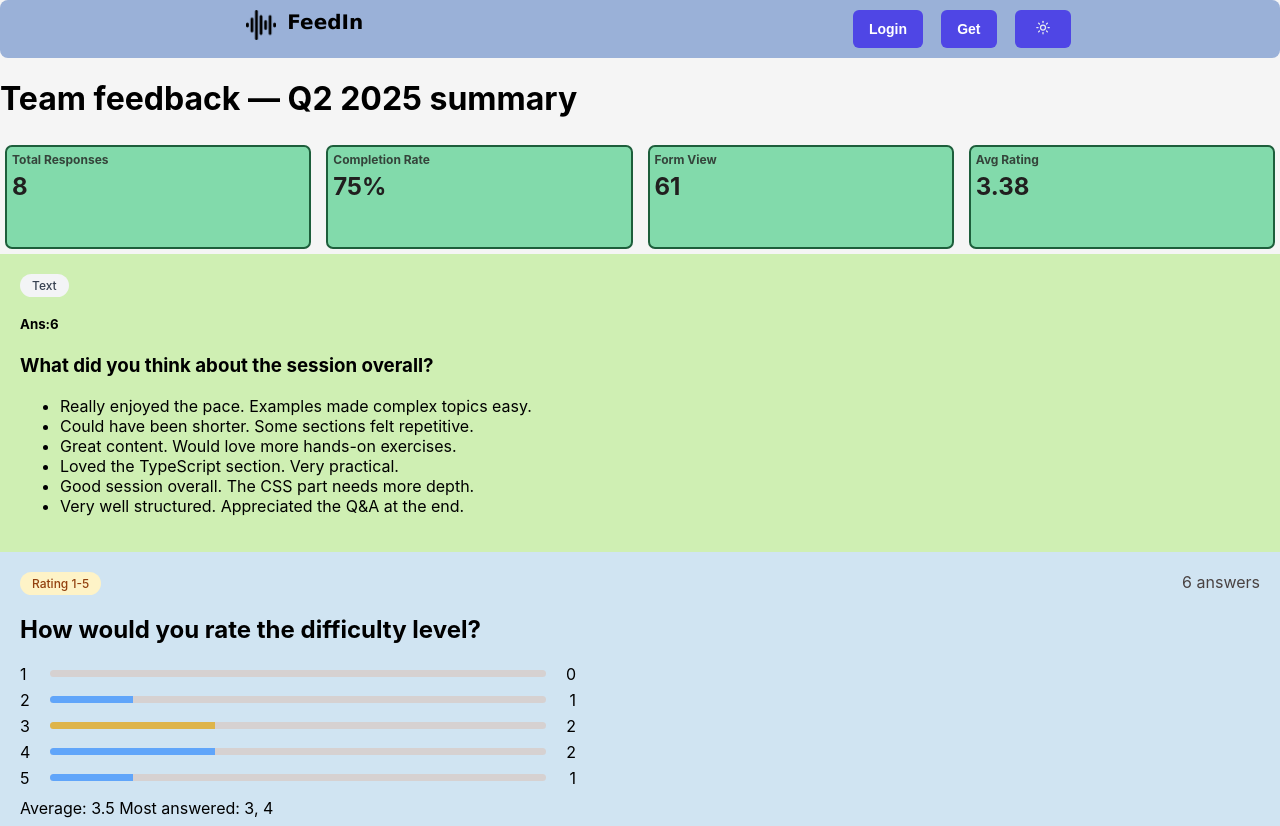
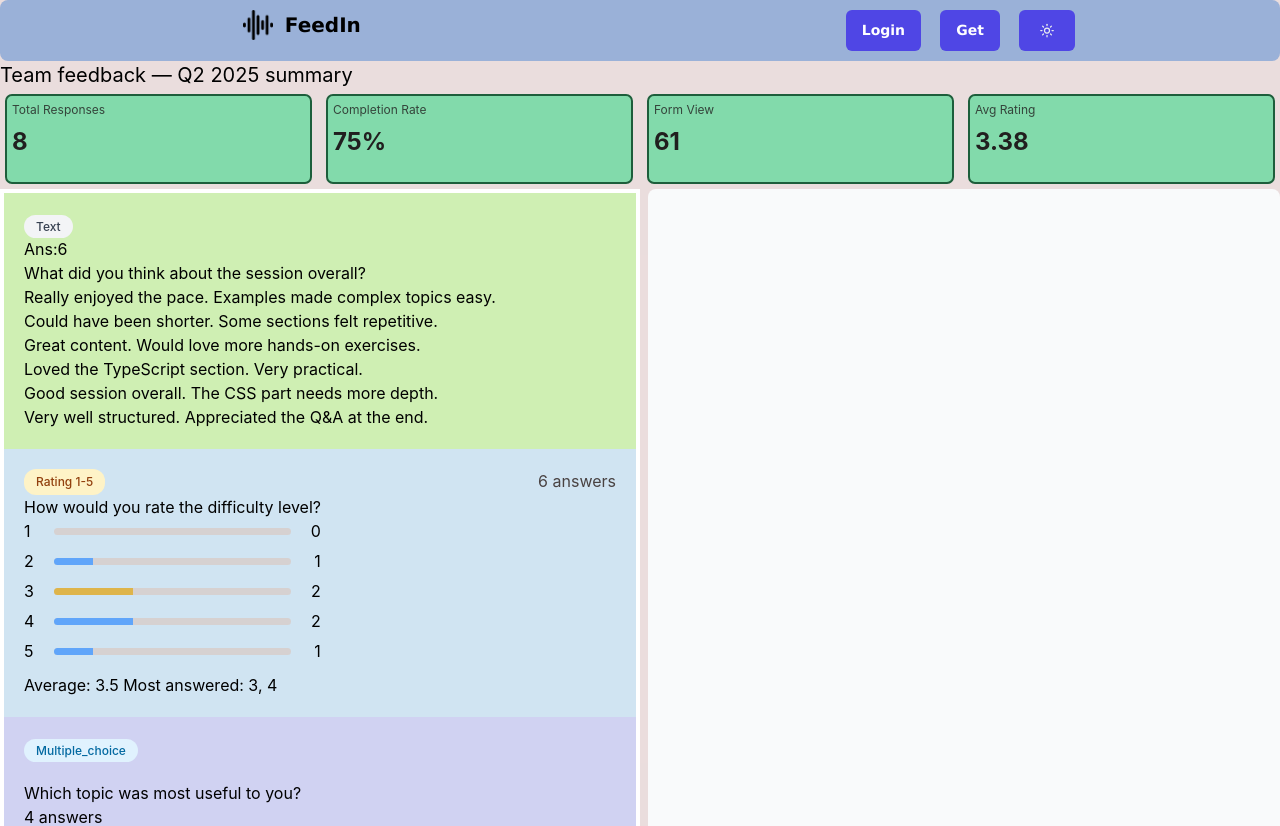
Before and after one commit to soubhik2709/anonymous-feedback-tool, a React (Create React App) app: page / in a window 1280 px wide. Shown: the top 826 px of the page. Built offline with nearby package versions, Linux system fonts and the light colour scheme.

Commit message:
Add new mockActivityData for creating the dashboard responses(right section)

```diff
--- a/package.json
+++ b/package.json
@@ -51,7 +51,10 @@
   },
   "devDependencies": {
     "@types/react-router-dom": "^5.3.3",
+    "autoprefixer": "^10.5.0",
     "eslint-config-prettier": "^10.1.8",
-    "prettier": "^3.8.1"
+    "postcss": "^8.5.10",
+    "prettier": "^3.8.1",
+    "tailwindcss": "^3.4.1"
   }
 }
--- /dev/null
+++ b/postcss.config.js
@@ -0,0 +1,6 @@
+module.exports = {
+  plugins: {
+    tailwindcss: {},
+    autoprefixer: {},
+  },
+}
--- a/src/components/layout/DashboardLayout.tsx
+++ b/src/components/layout/DashboardLayout.tsx
@@ -1,14 +1,15 @@
 // DashboardLayout(wrapper content)
 import Navbar from "./Navbar";
 import Footer from "./Footer";
-import style from "../../styles/components/layout/DashboardLayout.module.css";
+// import style from "../../styles/components/layout/DashboardLayout.module.css";
 export const DashboardLayout = ({
   children,
 }: {
   children: React.ReactNode;
 }) => {
   return (
-    <div className={style.layout}>
+    <div
+   className="min-h-screen overflow-hidden bg-[#dfcacaa3] custom-scrollbar">
       <Navbar></Navbar>
       <main>{children}</main>
       <Footer></Footer>
--- a/src/features/Dashboard/Components/McqQuestionCard.tsx
+++ b/src/features/Dashboard/Components/McqQuestionCard.tsx
@@ -50,7 +50,7 @@ return (
               gap: "20px",
               height: "180px",
               marginTop: "15px",
-              border:"2px solid grey"
+              // border:"2px solid grey"
 
             }}
           >
--- a/src/features/Dashboard/constant/dashboard.data.ts
+++ b/src/features/Dashboard/constant/dashboard.data.ts
@@ -242,21 +242,55 @@ export const mockResponses = [
 ];
 
 
-export const mockStats = {
-  totalResponses: 8,
-  completedResponses: 6,
-  totalViews: 21,
-  completionRate: 75,
-  conversionRate: 38,
-  averageRating: 4.0,
-  newToday: 2,
-  activityByDay: [
-    { day: "Mon", count: 0 },
-    { day: "Tue", count: 2 },
-    { day: "Wed", count: 3 },
-    { day: "Thu", count: 0 },
-    { day: "Fri", count: 2 },
-    { day: "Sat", count: 1 },
-    { day: "Sun", count: 0 },
-  ],
+// src/mock/sidebarMock.ts
+
+export const mockActivityData = {
+
+  // --- RESPONSE ACTIVITY SECTION ---
+  activity: {
+
+    // 7 days bar chart data
+    weeklyActivity: [
+      { day: "Mon", date: "2025-04-14", responseCount: 3 },
+      { day: "Tue", date: "2025-04-15", responseCount: 7 },
+      { day: "Wed", date: "2025-04-16", responseCount: 10 },
+      { day: "Thu", date: "2025-04-17", responseCount: 4 },
+      { day: "Fri", date: "2025-04-18", responseCount: 11 },
+      { day: "Sat", date: "2025-04-19", responseCount: 2 },
+      { day: "Sun", date: "2025-04-20", responseCount: 1 },
+    ],
+
+    // summary line below the chart
+    // "Most responses on Friday · 6 new today"
+    mostActiveDay: "Friday",
+    newToday: 6,
+    totalResponsesThisWeek: 38,
+  },
+
+  // --- FORM VIEWS SECTION ---
+  views: {
+    totalViews: 61,          // how many times the public link was opened
+    totalSubmissions: 24,    // how many actually submitted
+    notConvertedCount: 37,   // views - submissions
+    conversionRate: 39,      // percentage: (24 / 61) * 100 = 39%
+
+    // for the small bar showing converted vs not
+    convertedBar: {
+      converted: 39,         // % width of green bar
+      notConverted: 61,      // % width of gray bar
+    },
+  },
+
+  // --- FORM SETTINGS SECTION ---
+  settings: {
+    isActive: true,              // accepting responses toggle
+    emailNotifications: false,   // email alert toggle
+  },
+
+  // --- SHARE LINK SECTION ---
+  shareLink: {
+    token: "x7k2p",
+    fullUrl: "feedbackanon.com/f/x7k2p",
+  },
+
 };
--- a/src/index.css
+++ b/src/index.css
@@ -1,3 +1,8 @@
+/* //index.css */
+@tailwind base;
+@tailwind components;
+@tailwind utilities;
+
 body {
   margin: 0;
   font-family: -apple-system, BlinkMacSystemFont, 'Segoe UI', 'Roboto', 'Oxygen',
@@ -11,3 +16,16 @@ code {
   font-family: source-code-pro, Menlo, Monaco, Consolas, 'Courier New',
     monospace;
 }
+
+.custom-scrollbar::-webkit-scrollbar {
+  width: 8px;
+}
+
+.custom-scrollbar::-webkit-scrollbar-thumb {
+  background: linear-gradient(180deg, #63b1e4, #1622a3);
+  border-radius: 999px;
+}
+
+.custom-scrollbar::-webkit-scrollbar-track {
+  background: white;
+}
--- a/src/pages/DashboardPage.tsx
+++ b/src/pages/DashboardPage.tsx
@@ -11,31 +11,93 @@ export default function DashboardPage() {
   const stats = getTotalStats();
   return (
     <DashboardLayout>
-      <h1>{mockForm.title} summary</h1>
-      <div
-        style={{
-          display: "grid",
-          gap: "5px",
-          gridTemplateColumns: "repeat(4, 1fr)",
-        }}
-      >
+      <h1 className="text-xl">{mockForm.title} summary</h1>
+
+      {/* Metric Card */}
+      <section className="grid grid-cols-4 gap-1">
         <MetricCard label="Total Responses" value={stats.totalResponse} />
-        <MetricCard
-          label="Completion Rate"
-          value={`${stats.completionRate.toFixed(0)}%`}
-        />
+        <MetricCard  label="Completion Rate" value={`${stats.completionRate.toFixed(0)}%`}/>
         <MetricCard label="Form View" value={61} />
         {/*  this will come from the backend data:*/}
         <MetricCard label="Avg Rating" value={stats.avg} />
+      </section>
+
+      <div className="flex h-[calc(100vh-120px)] gap-2">
+
+        {/* Anwers(LeftSide) */}
+        <section className="p-1 w-1/2 overflow-y-auto bg-[#fff] custom-scrollbar ">
+          {mockForm.questions.map((q) => {
+            if (q.type === "text")
+              return <TextQuestionCard key={q.id} id={q.id} />;
+            if (q.type === "rating")
+              return <RatingQuestionCard key={q.id} id={q.id} />;
+            if (q.type === "multiple_choice") return <McqQuestionCard />;
+            if (q.type === "yes_no") return <YesNoQuestionCard />;
+
+            return null;
+          })}
+        </section>
+
+        {/* BackEnd Fetch UI Data(Right Side) */}
+        <section className="flex-1 bg-[#f9fafb] p-2.5 rounded-lg"></section>
       </div>
-      {mockForm.questions.map((q) => {
-        if (q.type === "text") return <TextQuestionCard key={q.id} id={q.id} />;
-        if (q.type === "rating") return <RatingQuestionCard key={q.id} id={q.id} />;
-        if(q.type === "multiple_choice") return <McqQuestionCard />;
-        if(q.type === "yes_no") return <YesNoQuestionCard/>;
-
-        return null;
-      })}
     </DashboardLayout>
   );
 }
+
+
+
+
+
+
+/*
+Edit the style later ->
+// const stats = getTotalStats();
+
+// return (
+//   <DashboardLayout>
+
+    // {/* Title */
+//     <h1 className="text-xl font-semibold mb-4">
+//       {mockForm.title} summary
+//     </h1>
+
+//     {/* Metric Cards */}
+//     <section className="grid grid-cols-4 gap-4 mb-4">
+//       <MetricCard label="Total Responses" value={stats.totalResponse} />
+//       <MetricCard
+//         label="Completion Rate"
+//         value={`${stats.completionRate.toFixed(0)}%`}
+//       />
+//       <MetricCard label="Form View" value={61} />
+//       <MetricCard label="Avg Rating" value={stats.avg} />
+//     </section>
+
+//     {/* Main Layout */}
+//     <div className="flex h-[calc(100vh-160px)] gap-4">
+
+//       {/* LEFT PANEL */}
+//       <section className="w-1/3 overflow-y-auto bg-white p-4 rounded-lg shadow custom-scrollbar">
+//         {mockForm.questions.map((q) => {
+//           if (q.type === "text")
+//             return <TextQuestionCard key={q.id} id={q.id} />;
+//           if (q.type === "rating")
+//             return <RatingQuestionCard key={q.id} id={q.id} />;
+//           if (q.type === "multiple_choice")
+//             return <McqQuestionCard key={q.id} />;
+//           if (q.type === "yes_no")
+//             return <YesNoQuestionCard key={q.id} />;
+//           return null;
+//         })}
+//       </section>
+
+//       {/* RIGHT PANEL */}
+//       <section className="flex-1 bg-gray-50 p-4 rounded-lg shadow">
+//         {/* future content */}
+//       </section>
+
+//     </div>
+
+//   </DashboardLayout>
+// );
+// */
--- /dev/null
+++ b/tailwind.config.js
@@ -0,0 +1,11 @@
+/** @type {import('tailwindcss').Config} */
+module.exports = {
+  content: [
+        "./index.html",
+    "./src/**/*.{js,ts,jsx,tsx}",
+  ],
+  theme: {
+    extend: {},
+  },
+  plugins: [],
+}
```
Also changed, not shown: 1 other file (tests, documents, lock files or other folders).
